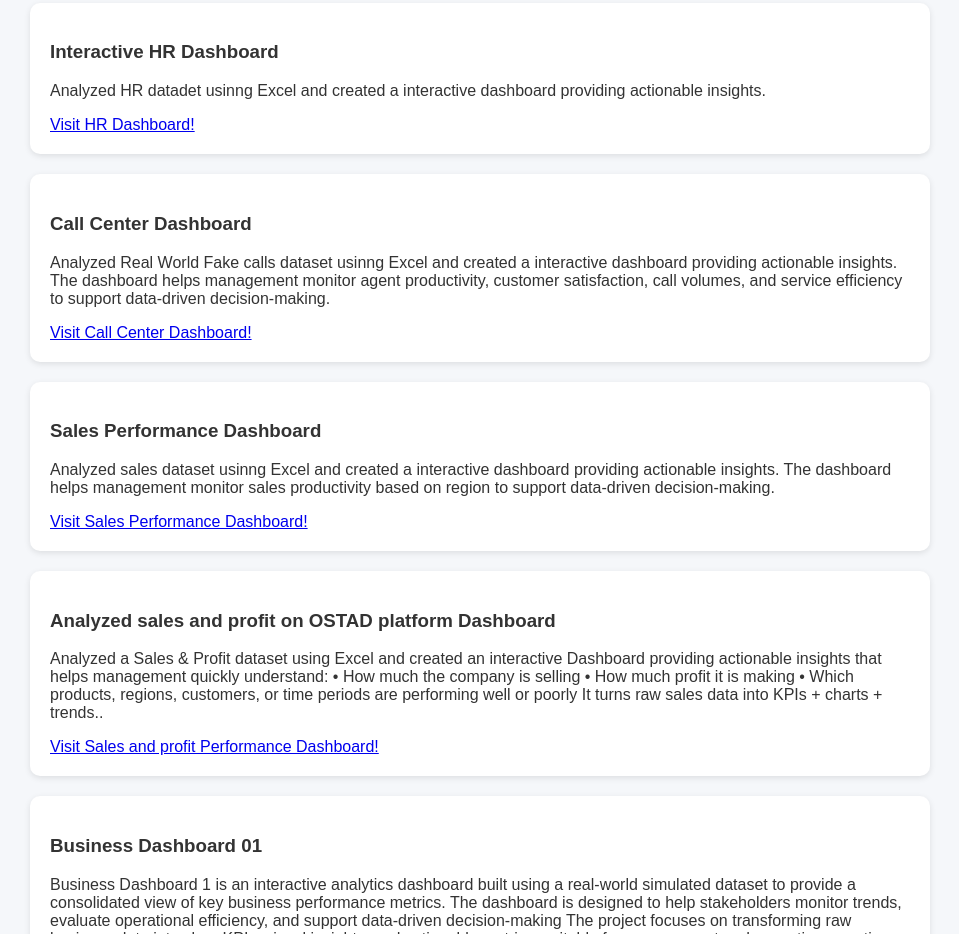
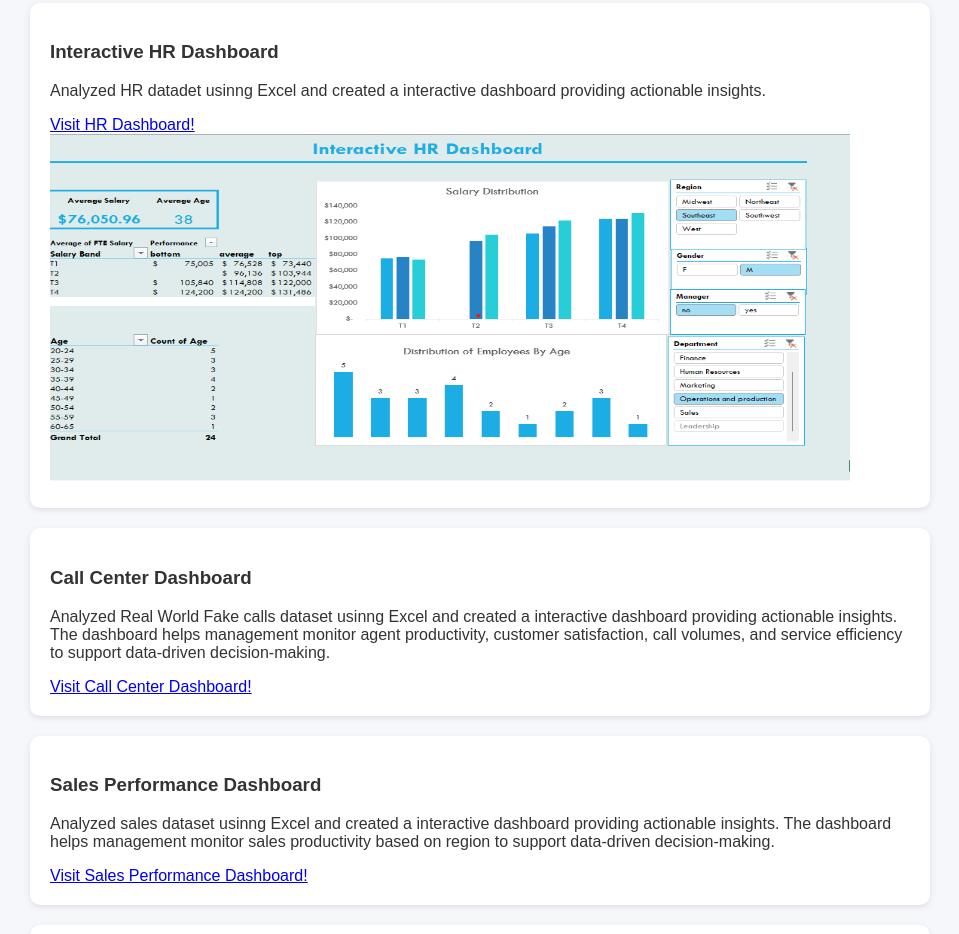
Before and after one commit to MamunAshraf/mamunashraf.github.io, a plain HTML site: page index.html in a window 1280 px wide. Shown: the part 1787-2721 px from the top of the page, without its empty margins (160-1119 px from the left). Drawn offline with Linux system fonts and the light colour scheme.

Commit message:
Update index.html

```diff
--- a/index.html
+++ b/index.html
@@ -165,6 +165,8 @@ This project strengthened my ability to turn complex data into actionable busine
             <h3>Interactive HR Dashboard</h3>
             <p>Analyzed HR datadet usinng Excel and created a interactive dashboard providing actionable insights.</p>
             <a href="https://github.com/MamunAshraf/Interactive-HR-Dashboard" target="_blank">Visit HR Dashboard!</a>
+
+            <img src="HR.png" alt="Ostad Sales Analysis Dashboard" width="800" height="350">
         </div>
         <div class="project">
             <h3>Call Center Dashboard</h3>
```
